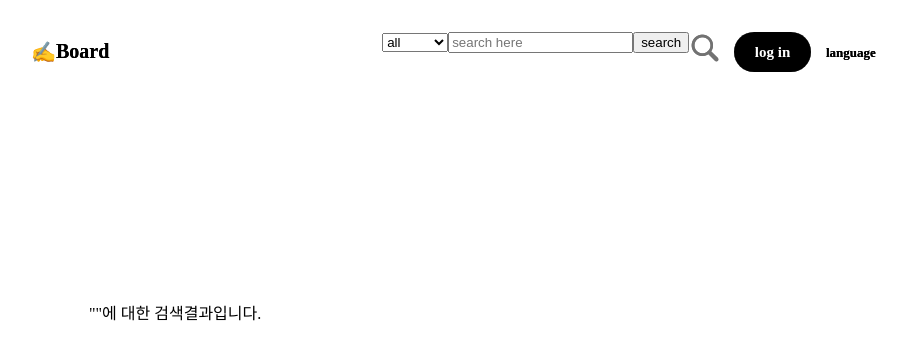
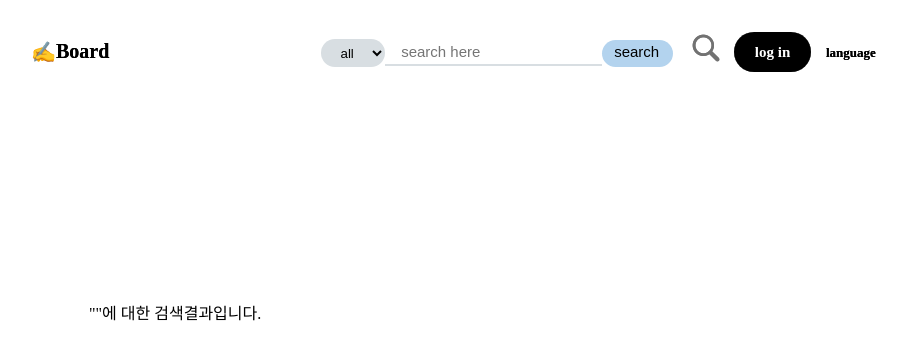
Before and after one commit to chae0Park/board-front, a React (Create React App) app: page /search in a window 1280 px wide. Both pictures are taken after a click on the element 866 px from the left and 48 px from the top of the page. Shown: the top 360 px of the page, without its empty margins (161-1067 px from the left). Built offline with nearby package versions, Linux system fonts and the light colour scheme; a web font is replaced by a local one.

Commit message:
weekly top 3, search bar css edited

```diff
--- a/src/component/Top3.jsx
+++ b/src/component/Top3.jsx
@@ -13,6 +13,7 @@ const Top3 = ({ post }) => {
     }
 
     const commentCount = post.comments.length;
+    const previewTitle = getPreviewTitle(post.title);
     const previewText = getPreviewText(post.content);
 
 
@@ -31,7 +32,7 @@ const Top3 = ({ post }) => {
                 </div>
                 <div className='Top3-mid'>
                     <Link to={`/detail/${post._id}`} style={{ textDecoration: "none", color: "black" }}>
-                        <div className='Top3-mid-title'>{post.title}</div>
+                        <div className='Top3-mid-title'>{previewTitle}</div>
                         <div className='content'><span dangerouslySetInnerHTML={{ __html: previewText }} /></div>
                     </Link>
                 </div>
@@ -47,6 +48,10 @@ const Top3 = ({ post }) => {
 
 }
 
+const getPreviewTitle = (title) => {
+    return title.length > 28 ? title.slice(0, 28) + '...' : title;
+};
+
 const getPreviewText = (content) => {
     const textOnly = content.replace(/<img[^>]*>/g, '');
     const tempElement = document.createElement('div');
--- a/src/pages/header/Header.css
+++ b/src/pages/header/Header.css
@@ -34,11 +34,45 @@
     top: 4%;
 }
 
+.search-bar-container{
+    display: flex;
+    align-items: center;
+}
+
+.search-option{
+    border: none;
+    border-radius: 20px;
+    background-color: rgb(216, 222, 226);
+    height: 1.7rem;
+    line-height: 1.7rem;
+    text-align: center;
+}
+
+.search-bar{
+    border: none;
+    border-bottom: 2px solid rgb(216, 222, 226);
+    max-width: 18rem;
+    padding-left: 1rem;
+    font-size: 15px;
+    outline: none;
+    height: 1.4rem;
+    line-height: 1.4rem;
+}
+
+.search-button{
+    background-color: rgb(179, 211, 238);
+    border-radius: 20px;
+    border: none;
+    font-size: 15px;
+    padding: 3px 14px 7px 12px;
+}
+
+
 /*돋보기 아이콘*/
 .search-icon{
     width: 32px;
     height: 32px;
-    margin-right: 8px;
+    margin: 0 7px 0 17px;
     background-color: 100%;
 }
 
--- a/src/pages/header/Header.jsx
+++ b/src/pages/header/Header.jsx
@@ -63,6 +63,12 @@ const Header = () => {
         setClickSearchIcon(false);
     };
 
+    const handleKeyDown = (e) => {
+        if (e.key === 'Enter') {
+            handleSearch();
+        }
+    };
+
 
     return(
         <div className="Header">
@@ -74,8 +80,8 @@ const Header = () => {
 
             <div className="header-container2">
                 {clickSearchIcon && (
-                    <div>
-                        <select value={searchOption} onChange={handleSearchOptionChange}>
+                    <div className='search-bar-container'>
+                        <select value={searchOption} onChange={handleSearchOptionChange} className='search-option'>
                             <option value="all">{t('all')}</option>
                             <option value="title">{t('title')}</option>
                             <option value="content">{t('content')}</option>
@@ -86,12 +92,17 @@ const Header = () => {
                             placeholder='search here'
                             value={searchValue}
                             onChange={handleSearchValueChange}
+                            className='search-bar'
+                            onKeyDown={handleKeyDown}
                         />
                         <button
                         type='button'
                         onClick={handleSearch}
+                        className='search-button'
                         style={{cursor:'pointer'}}
-                        >{t('search')}</button>
+                        >
+                            {t('search')}
+                        </button>
                     </div>
                 )}
                 <div className="search-icon" onClick={handleSearchBar} style={{cursor:'pointer'}}><img src={search} alt='search-icon'/></div>
```
